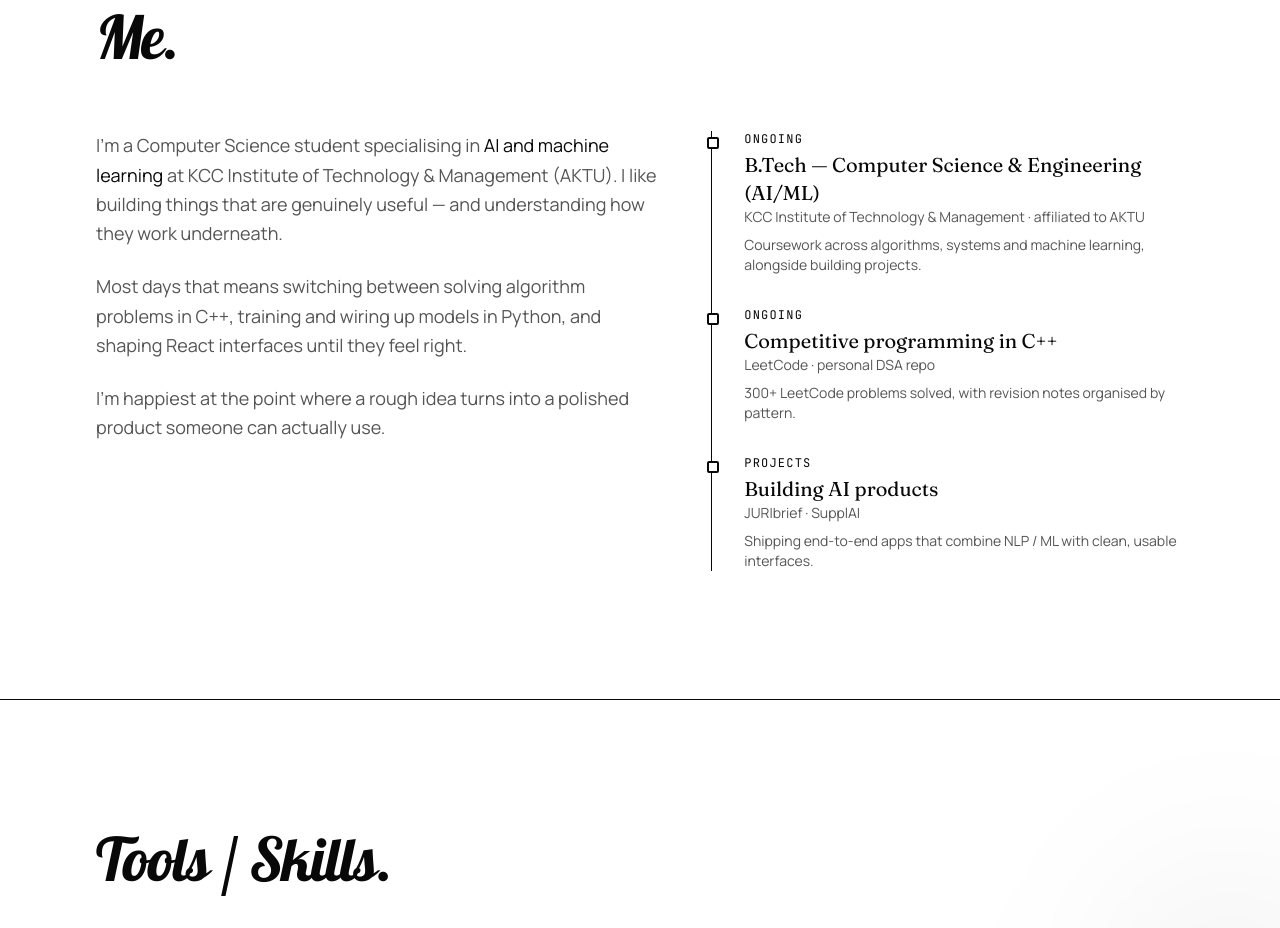
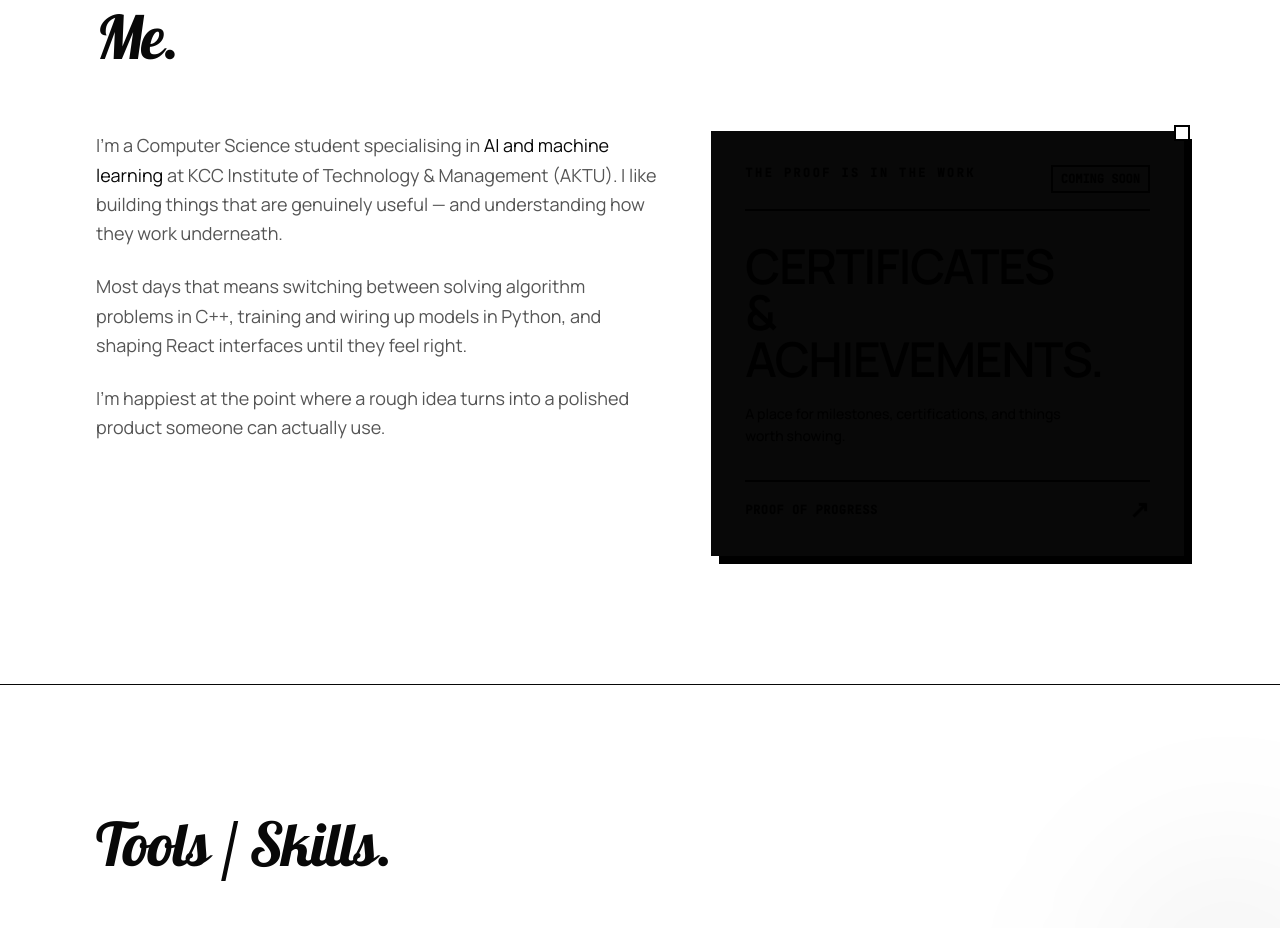
Before and after one commit to AVINASHTIWARI14/portfolio, a React (Vite) app: page / in a window 1280 px wide. Shown: the part 3200-4128 px from the top of the page. Built offline with nearby package versions, Linux system fonts and the light colour scheme.

Commit message:
Replace About timeline with brutalist achievements card

```diff
--- a/src/components/portfolio/About.tsx
+++ b/src/components/portfolio/About.tsx
@@ -1,4 +1,4 @@
-import { skillGroups, timeline } from "@/data/portfolio";
+import { skillGroups } from "@/data/portfolio";
 import { Reveal, SectionHeading } from "./Reveal";
 
 const skillColors: Record<string, { bg: string; fg: string }> = {
@@ -49,17 +49,21 @@ export function About() {
         </Reveal>
 
         <Reveal delay={0.1}>
-          <ol className="relative space-y-8 border-l border-border pl-8" aria-label="Education and journey">
-            {timeline.map((t) => (
-              <li key={t.title} className="relative">
-                <span className="absolute -left-[37px] top-1.5 h-3 w-3 rounded-full border-2 border-lime bg-background" />
-                <p className="font-mono text-xs uppercase tracking-widest text-lime">{t.period}</p>
-                <h3 className="mt-1 font-display text-xl">{t.title}</h3>
-                <p className="text-sm text-muted-foreground">{t.place}</p>
-                <p className="mt-2 text-sm text-muted-foreground">{t.body}</p>
-              </li>
-            ))}
-          </ol>
+          <div className="group relative h-full min-h-[300px] border-2 border-foreground bg-lime p-6 text-black shadow-[8px_8px_0_#000] transition-transform duration-200 hover:-translate-x-1 hover:-translate-y-1 hover:shadow-[12px_12px_0_#000] sm:p-8">
+            <div className="flex items-start justify-between gap-4 border-b-2 border-black pb-4">
+              <span className="font-mono text-xs font-bold uppercase tracking-[0.2em]">The proof is in the work</span>
+              <span className="border-2 border-black px-2 py-1 font-mono text-xs font-bold">COMING SOON</span>
+            </div>
+            <div className="flex min-h-[190px] flex-col justify-center py-8">
+              <h3 className="max-w-sm text-4xl font-black uppercase leading-[0.95] tracking-tight sm:text-5xl">Certificates<span className="block">&</span>Achievements<span className="text-5xl">.</span></h3>
+              <p className="mt-5 max-w-xs text-sm font-medium leading-relaxed">A place for milestones, certifications, and things worth showing.</p>
+            </div>
+            <div className="flex items-center justify-between border-t-2 border-black pt-4 font-mono text-xs font-bold uppercase tracking-wider">
+              <span>Proof of progress</span>
+              <span aria-hidden="true" className="text-2xl leading-none">↗</span>
+            </div>
+            <span aria-hidden="true" className="absolute -right-2 -top-2 h-4 w-4 border-2 border-black bg-white" />
+          </div>
         </Reveal>
       </div>
     </section>
```
